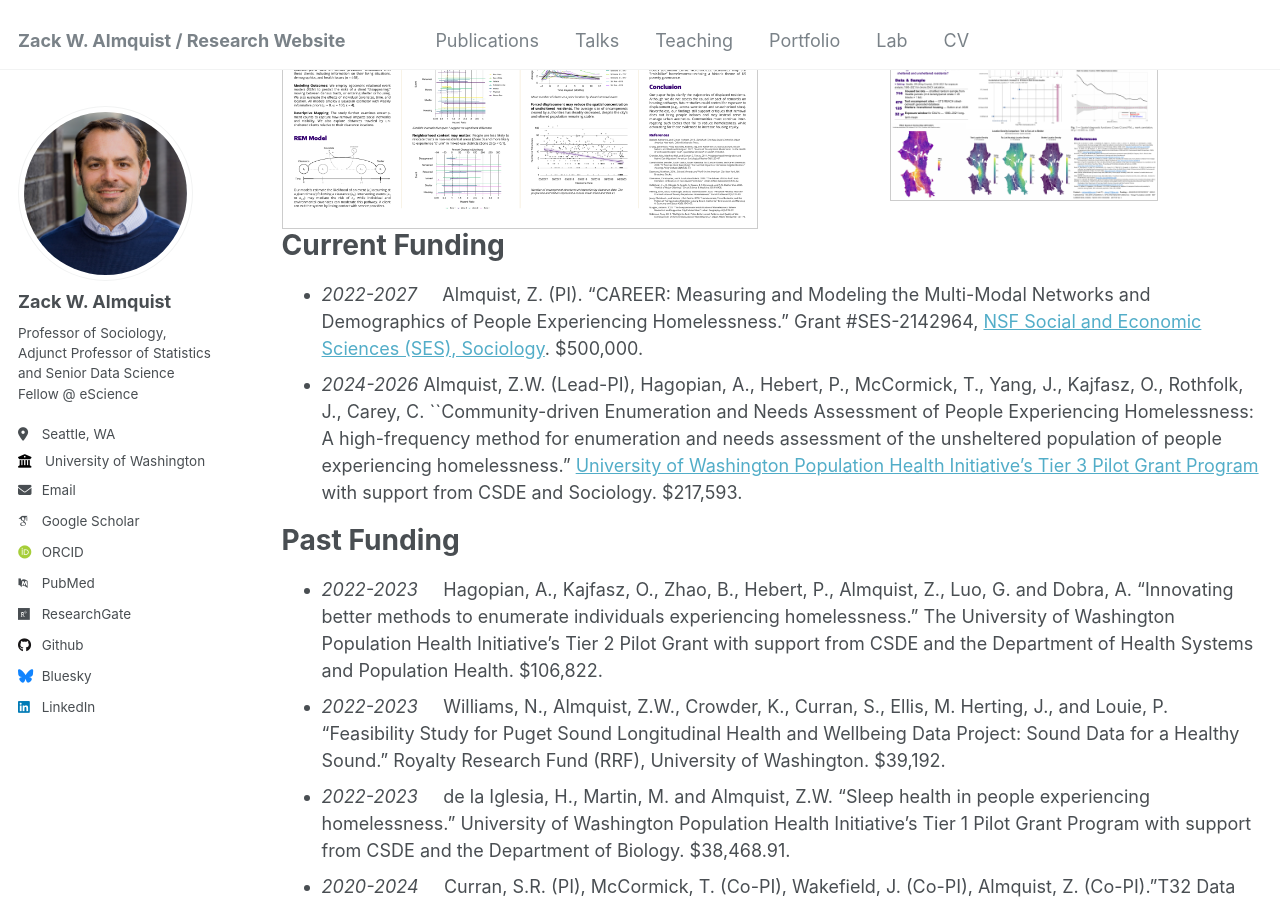
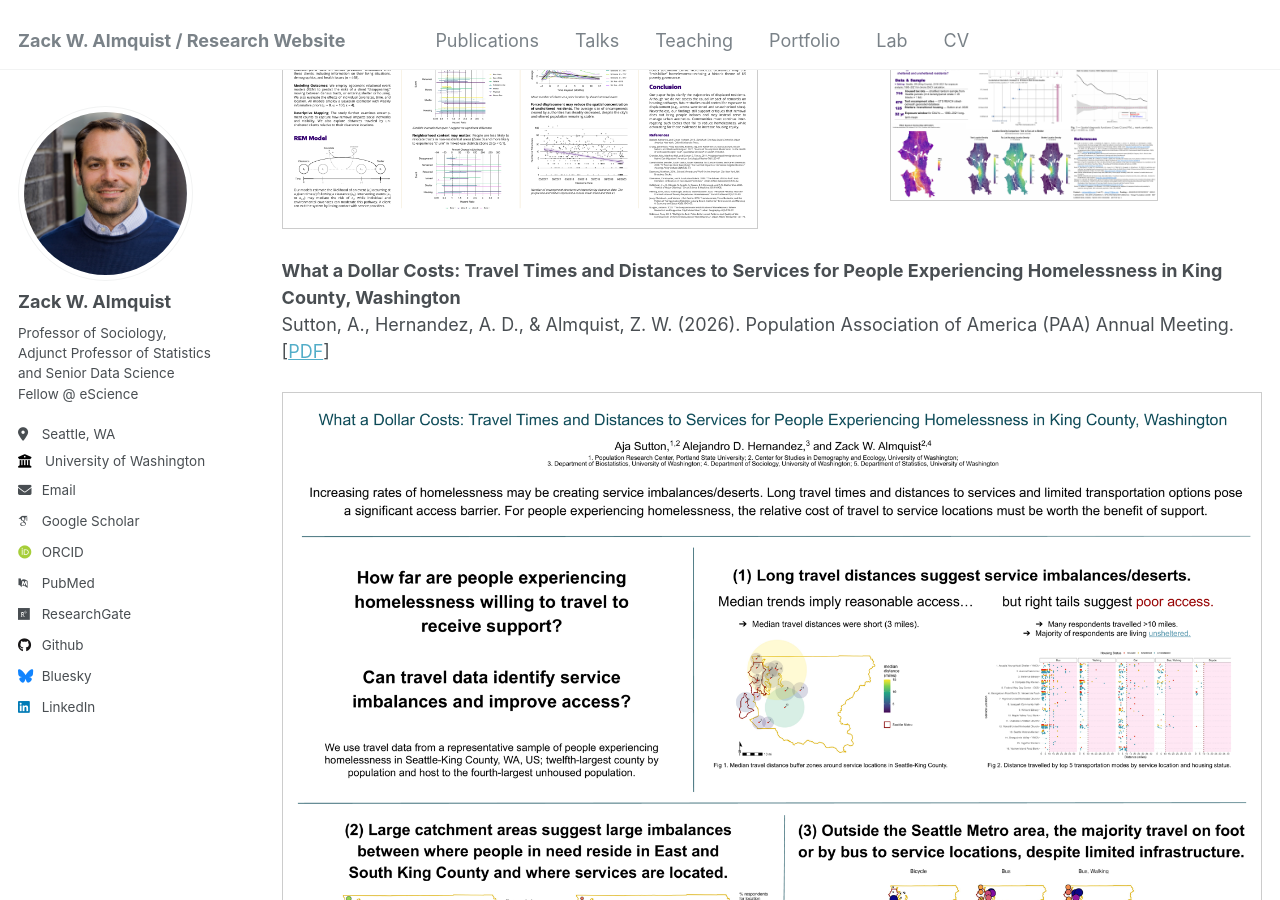
Before and after one commit to zalmquist/zalmquist.github.io, a Jekyll site: the page built from _pages/lab.md, in a window 1280 px wide and 900 px high, scrolled down 1274 px. Built offline with Jekyll 4.4.1, drawn with Linux system fonts in a browser that asks for light colours; some web fonts are replaced.

Commit message:
Add Sutton et al. PAA 2026 travel-times poster to lab page
Co-Authored-By: Claude Opus 4.8 (1M context) <noreply@anthropic.com>

```diff
--- a/_pages/lab.md
+++ b/_pages/lab.md
@@ -65,6 +65,12 @@ Deng, Y., Gassett, A. J., Bi, J., Sutton, A., Kaufman, J. D., Flaxman, A. D., Ha
 <div style="text-align:center;"><a href="/files/PAA2026_Air_Quality_poster.pdf"><img src="/images/paa2026_air_quality_poster.png" alt="Spatial-temporal analysis of particulate exposure poster"></a></div>
 </div>
 
+<div class="poster-col">
+<b>What a Dollar Costs: Travel Times and Distances to Services for People Experiencing Homelessness in King County, Washington</b><br>
+Sutton, A., Hernandez, A. D., &amp; Almquist, Z. W. (2026). Population Association of America (PAA) Annual Meeting. [<a href="/files/PAA2026_Travel_Times_poster.pdf">PDF</a>]<br><br>
+<a href="/files/PAA2026_Travel_Times_poster.pdf"><img src="/images/paa2026_travel_times_poster.png" alt="What a Dollar Costs travel times poster"></a>
+</div>
+
 </div>
 
 Current Funding
```
Also changed, not shown: images/paa2026_travel_times_poster.png (added), 1 other file.
